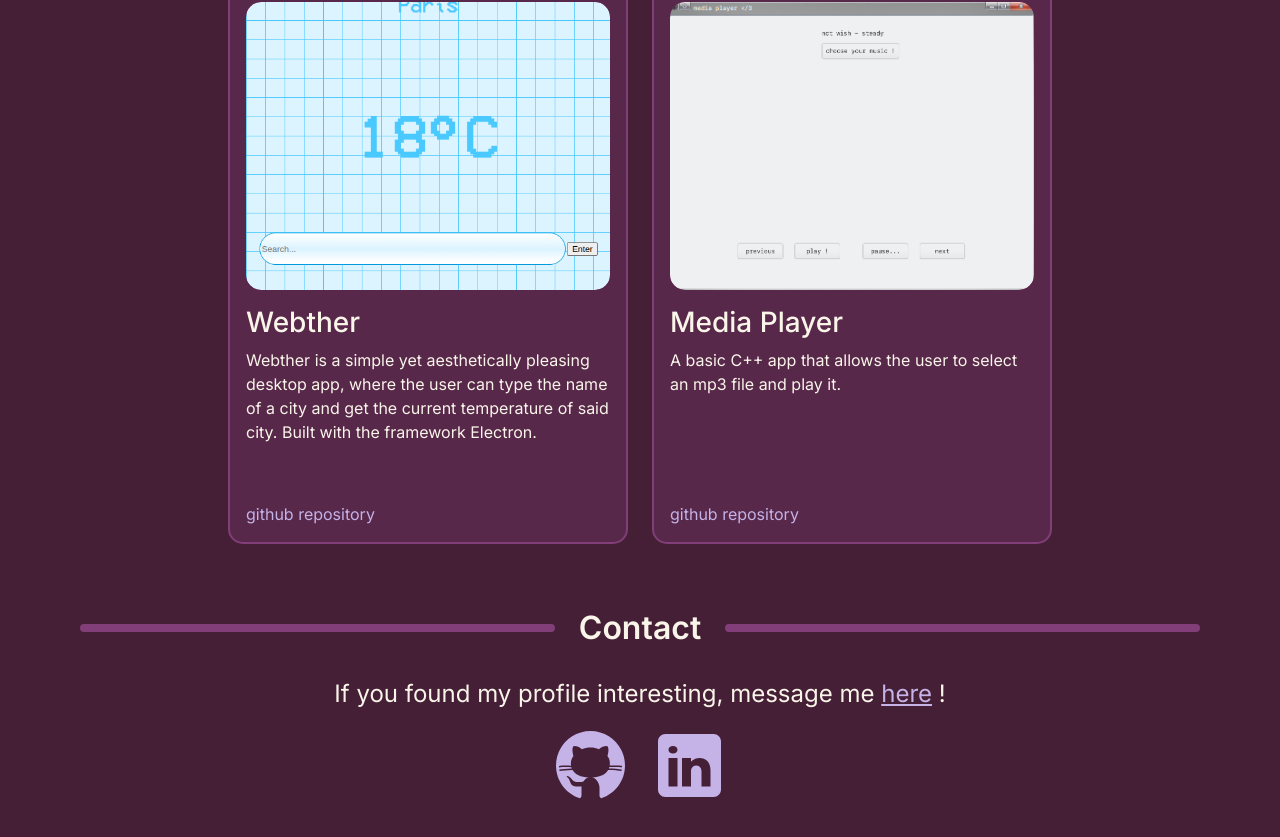
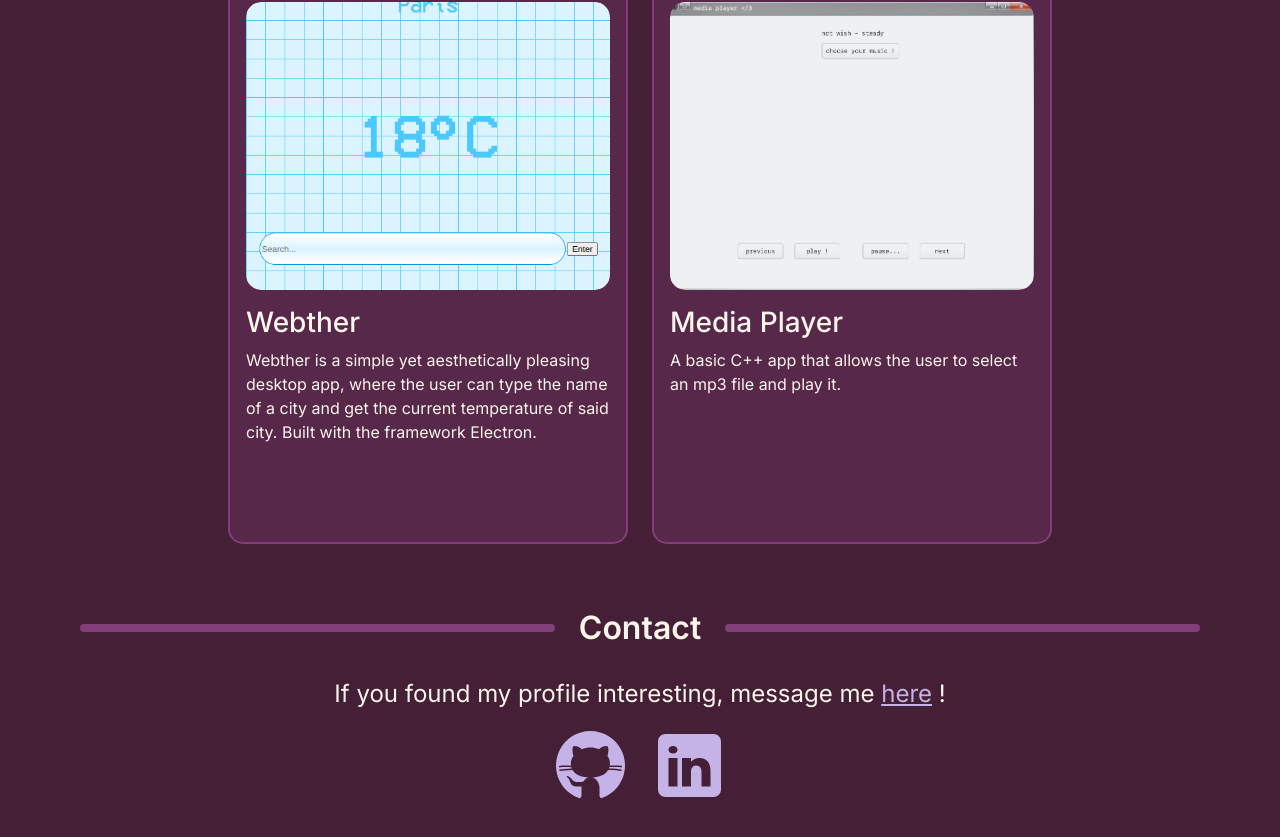
Before and after one commit to orchid127/portfolio, a React (Vite) app: page / in a window 1280 px wide. Shown: the part 1284-2121 px from the top of the page. Built offline with nearby package versions, Linux system fonts and the light colour scheme.

Commit message:
editing projects boxes

```diff
--- a/src/components/Box.tsx
+++ b/src/components/Box.tsx
@@ -6,15 +6,21 @@ interface BoxProps {
 }
 
 export default function Box (props: BoxProps) {
+
+    const whenClicked = () => {
+        if (props.link != "none") {
+            window.open(props.link);
+        }
+    }
+
     return (
-        <div className="bg-[#823E78]/30 hover:bg-[#9C80DB]/30 border-2 border-[#823E78] hover:border-[#9C80DB] rounded-[15px] p-3 w-[25rem] flex flex-col h-[35rem]">
+        <div onClick={whenClicked} className="bg-[#823E78]/30 hover:bg-[#9C80DB]/30 border-2 border-[#823E78] hover:border-[#9C80DB] rounded-[15px] p-3 w-[25rem] flex flex-col h-[35rem]">
             <div className="bg-[#823E78] hover:bg-[#9C80DB] rounded-[15px] w-full h-[18rem] flex justify-center overflow-hidden">
                 <img src={props.image} alt="image of project" className="rounded-[15px] object-cover w-full h-full"/>
             </div>
             <div className="mt-[1rem] flex flex-col flex-1">
                 <h3 className="mb-2">{props.title}</h3>
                 <p className="flex-1 mb-3">{props.description}</p>
-                <a href={props.link} className="!no-underline !text-[#C5B2E7] !hover:text-[#9C80DB] !after:content-['_↗'] mt-auto">github repository</a>
             </div>
         </div>
     )
--- a/src/components/pages/Projects.tsx
+++ b/src/components/pages/Projects.tsx
@@ -10,7 +10,7 @@ export default function Projects () {
                 <div className="flex flex-wrap justify-center gap-4">
                     <Box title="Webther" description="Webther is a simple yet aesthetically pleasing desktop app, where the user can type the name of a city and get the current temperature of said city. Built with the framework Electron."
                     image="/webther.png" link="https://github.com/orchid127/webther"/>
-                    <Box title="Media Player" description="A basic C++ app that allows the user to select an mp3 file and play it." image="/media-player.png" link="about:blank"/>
+                    <Box title="Media Player" description="A basic C++ app that allows the user to select an mp3 file and play it." image="/media-player.png" link="none"/>
                 </div>
             </div>
         </section>
```
